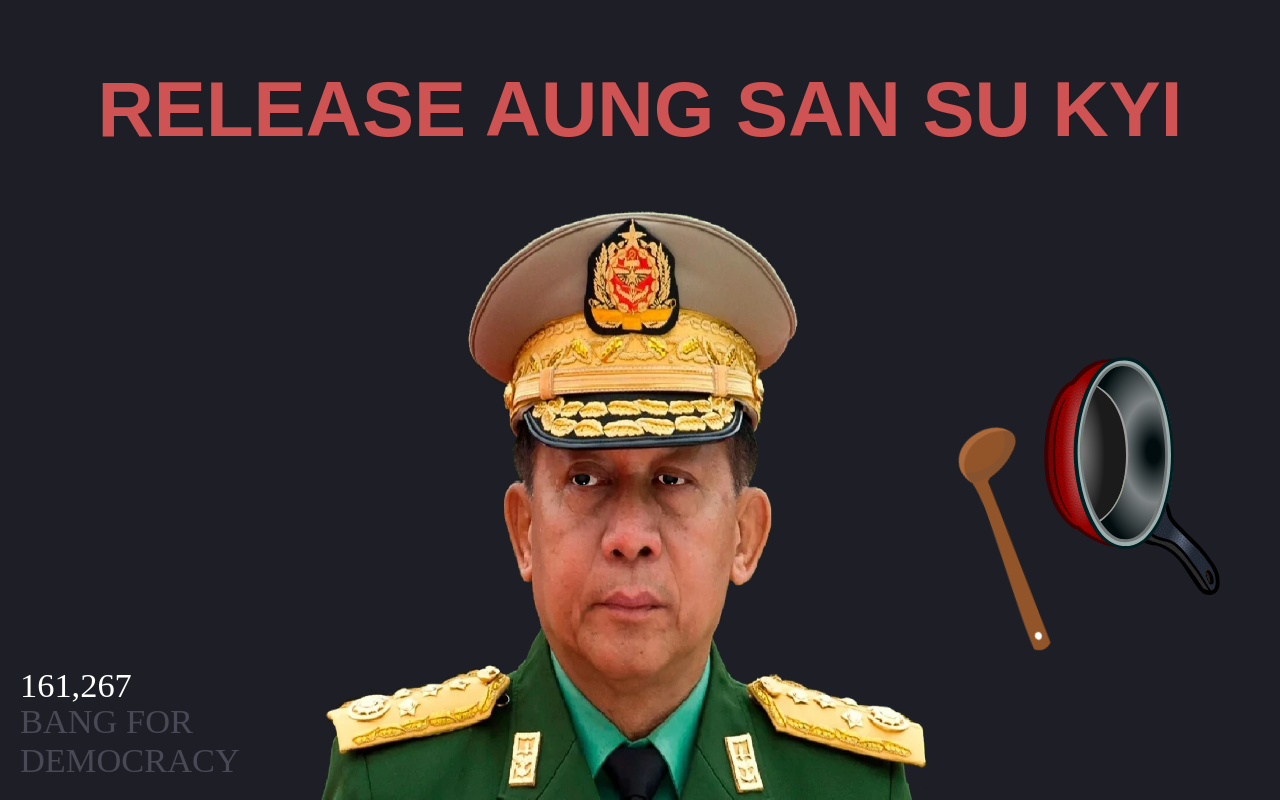
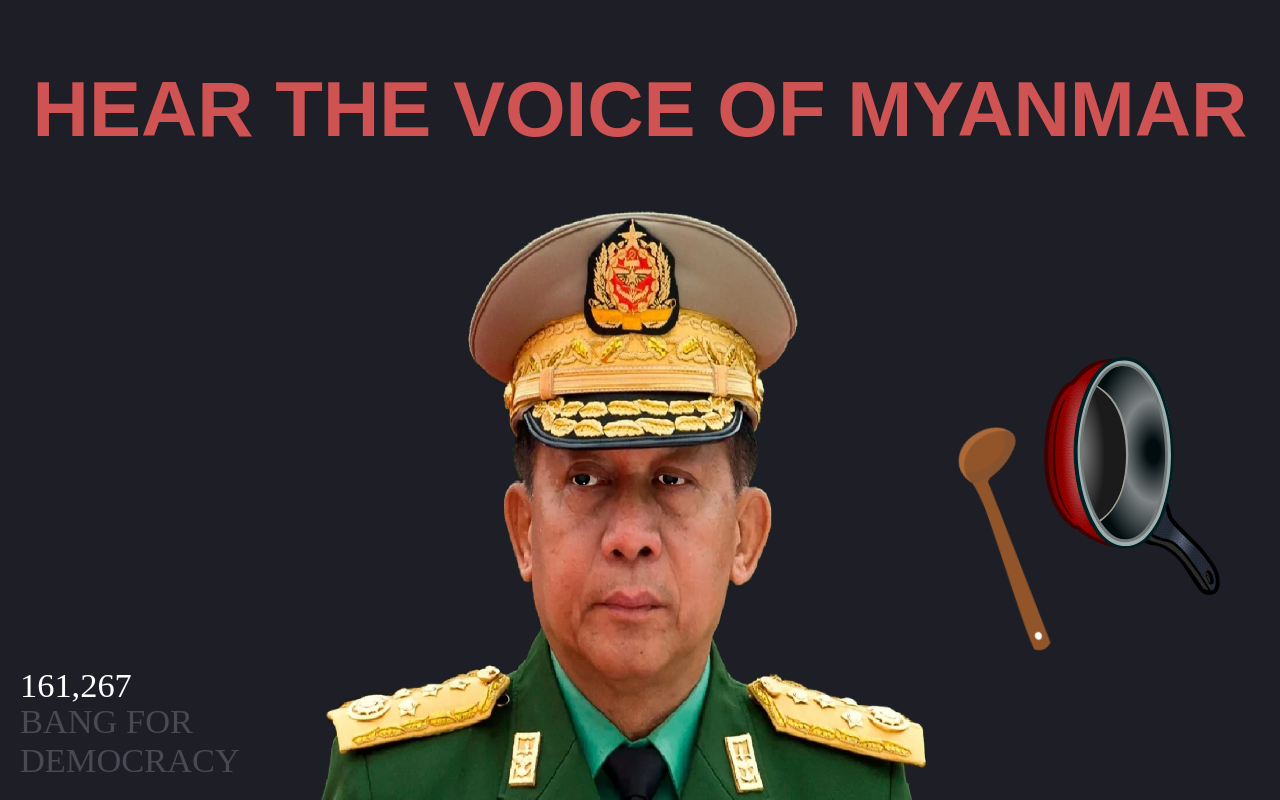
Before and after one commit to thr33fingers/bang-for-democracy, a React (Create React App) app: page / in a window 1280 px wide. Built offline with nearby package versions, Linux system fonts and the light colour scheme.

Commit message:
Rotate English and Myanmar message (#2)

```diff
--- a/src/App.tsx
+++ b/src/App.tsx
@@ -6,24 +6,31 @@ import Banger from './components/banger';
 import './App.css';
 import './console_art';
 
-const getRandomMessage = () => {
+const getRotatingMessage = (counter: number = 0) => {
+  // prefer call to actions
   const messages = [
     'Civil disobedience movement',
+    'စစ်အာဏာရှင်စနစ် အလိုမရှိ',
     'Hear the voice of Myanmar',
+    'အရေးတော်ပုံ အောင်ရမည်',
     'Reject military coup',
+    'ကမ္ဘာမကြေဘူး',
     'Respect our votes',
+    'မတရားမှုမှန်သမျှ ဆန့်ကျင်ကြ',
     'Save Myanmar',
+    'ပြည်သူအားလုံး ပူးပေါင်းပါဝင်ကြ',
     'We want democracy',
-    'Release Aung San Su Kyi'
+    'ညီညီညွတ်ညွတ် တီးကြစို့',
+    'Release Aung San Su Kyi',
   ];
 
-  return messages[Math.floor(Math.random() * messages.length)];
+  return messages[counter % messages.length];
 };
 
 
 const App = () => {
   const [counter, setCounter] = useState(Math.floor(new Date().getTime() / 10000000));
-  const [message, setMessage] = useState(getRandomMessage());
+  const [message, setMessage] = useState(getRotatingMessage(counter));
   const [irisStyle, setIrisStyle] = useState<React.CSSProperties | undefined>();
   const [bangerStyle, setBangerStyle] = useState<React.CSSProperties | undefined>();
   const bangerRef = useRef<Element>();
@@ -47,7 +54,7 @@ const App = () => {
   const onClick = () => {
     // update counter and start bang animation
     setCounter(counter + 1);
-    setMessage(getRandomMessage());
+    setMessage(getRotatingMessage(counter + 1));
   };
 
   return (
```
